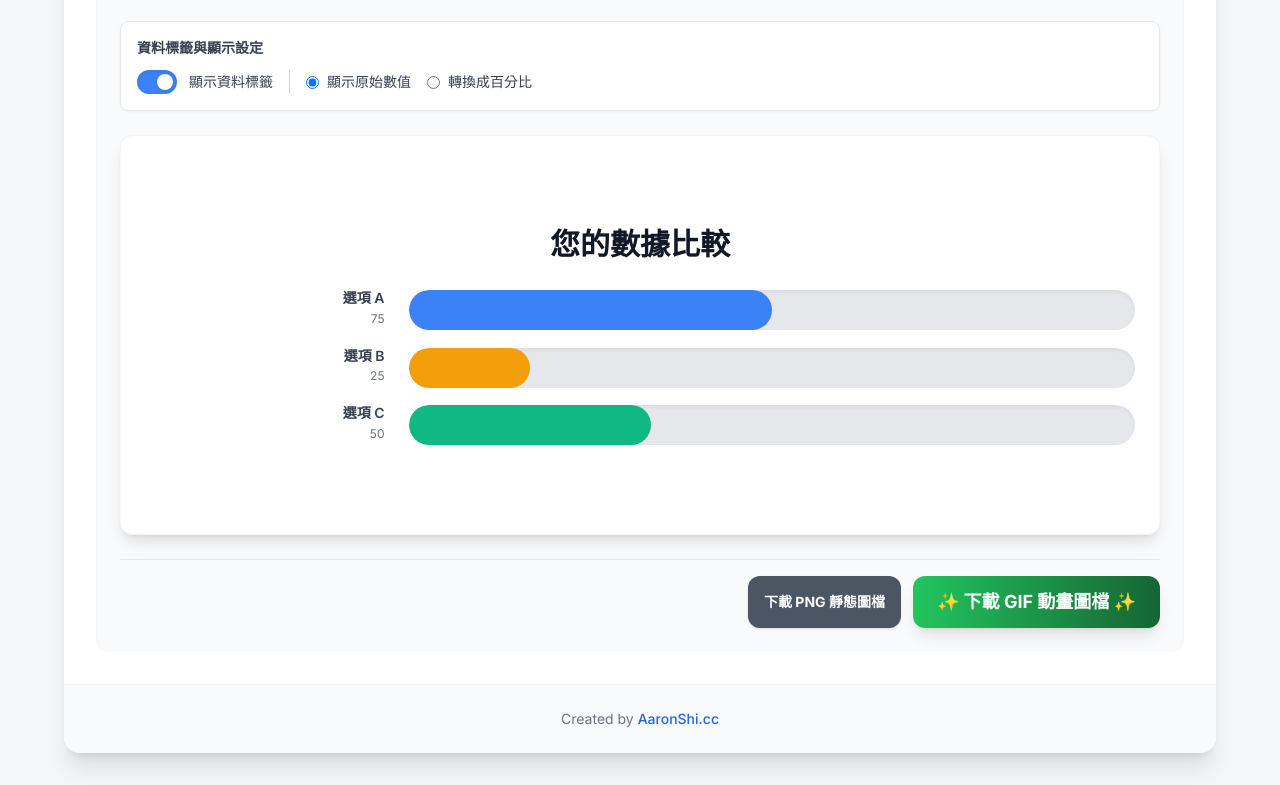
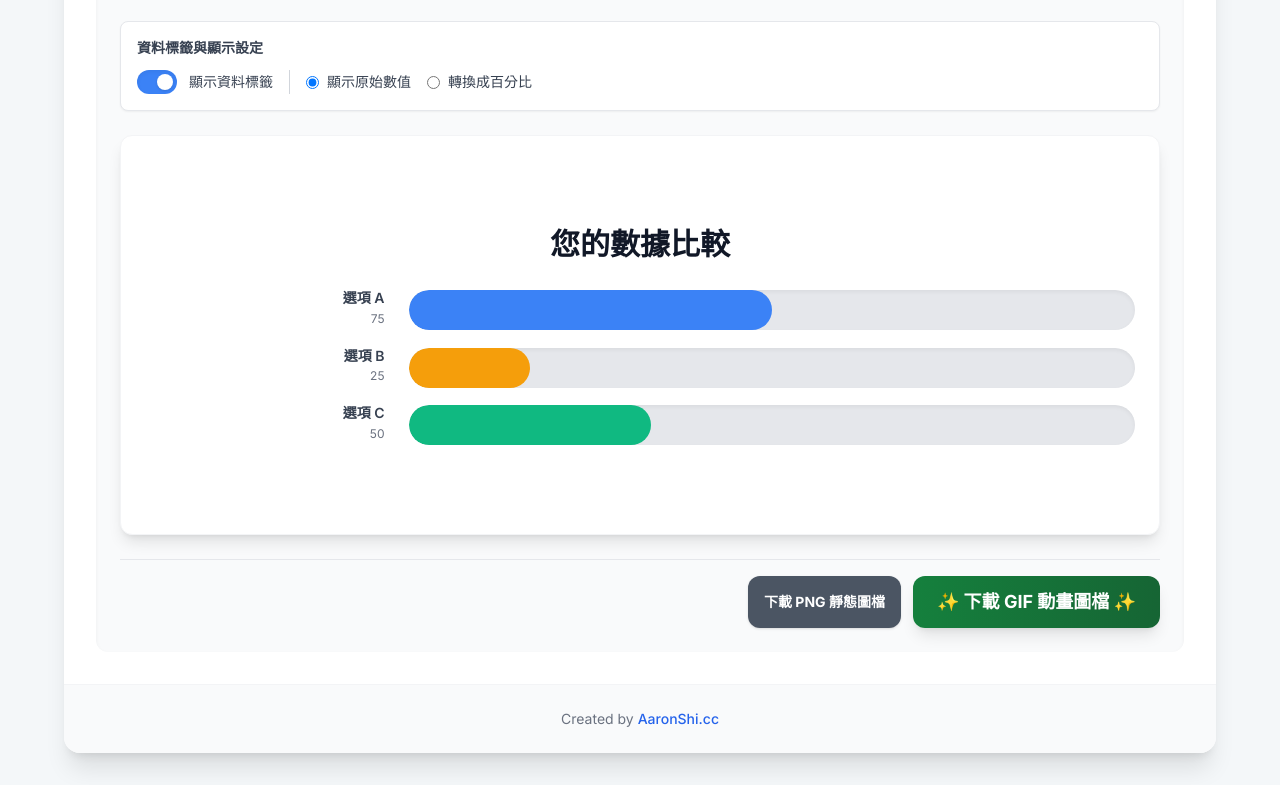
Before and after one commit to aaronshi1129/data-visualizer, a plain HTML site: page index.html in a window 1280 px wide. Shown: the part 1409-2194 px from the top of the page. Drawn offline with nearby package versions, Linux system fonts and the light colour scheme; a script that the page names is missing.

Commit message:
Update index.html

```diff
--- a/index.html
+++ b/index.html
@@ -216,7 +216,7 @@
                         下載 PNG 靜態圖檔
                     </button>
                     <button onclick="generateGIF()"
-                            class="px-6 py-3 bg-gradient-to-r from-green-500 to-green-800 text-white font-bold text-lg rounded-xl shadow-lg hover:from-green-900 hover:to-green-900 transition duration-150 transform hover:scale-[1.02]">
+                            class="px-6 py-3 bg-gradient-to-r from-green-700 to-green-800 text-white font-bold text-lg rounded-xl shadow-lg hover:from-green-900 hover:to-green-900 transition duration-150 transform hover:scale-[1.02]">
                         ✨ 下載 GIF 動畫圖檔  ✨
                     </button>
                 </div>
```
